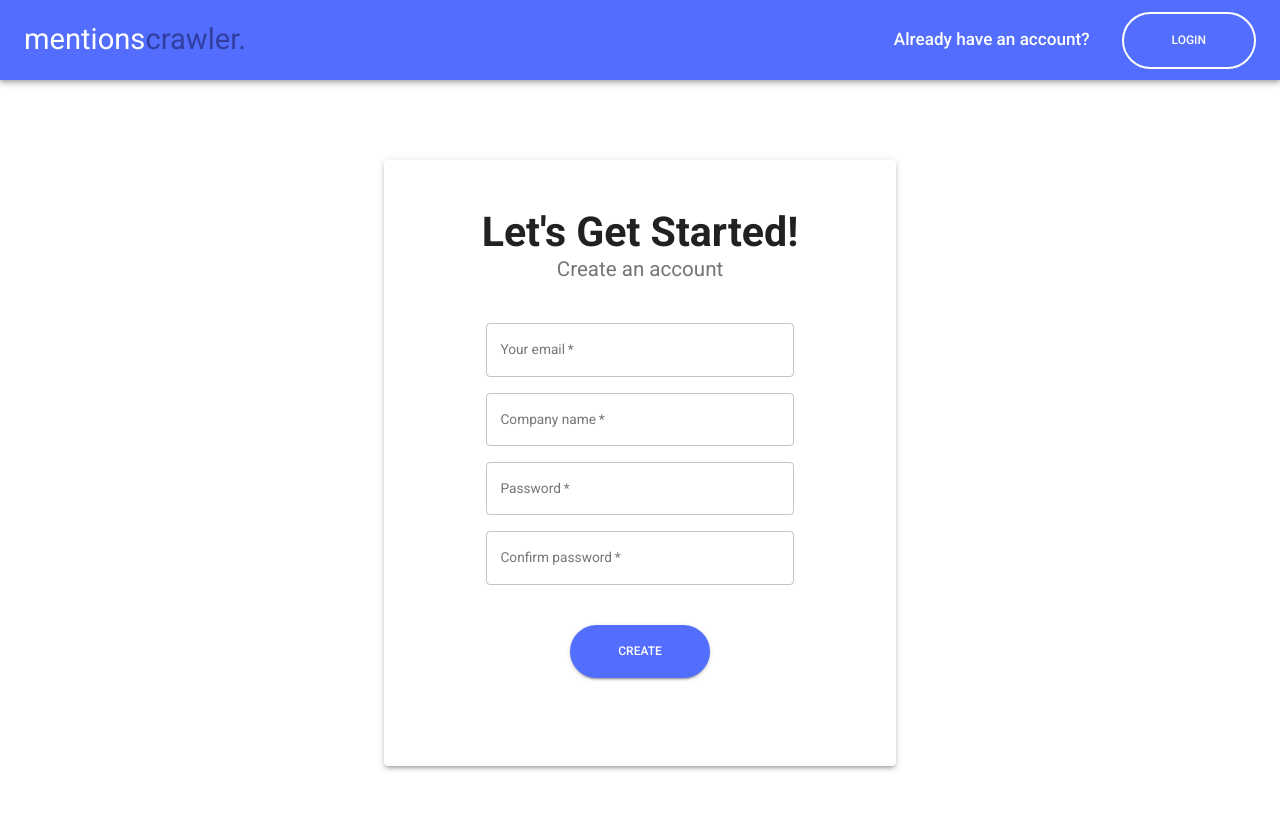
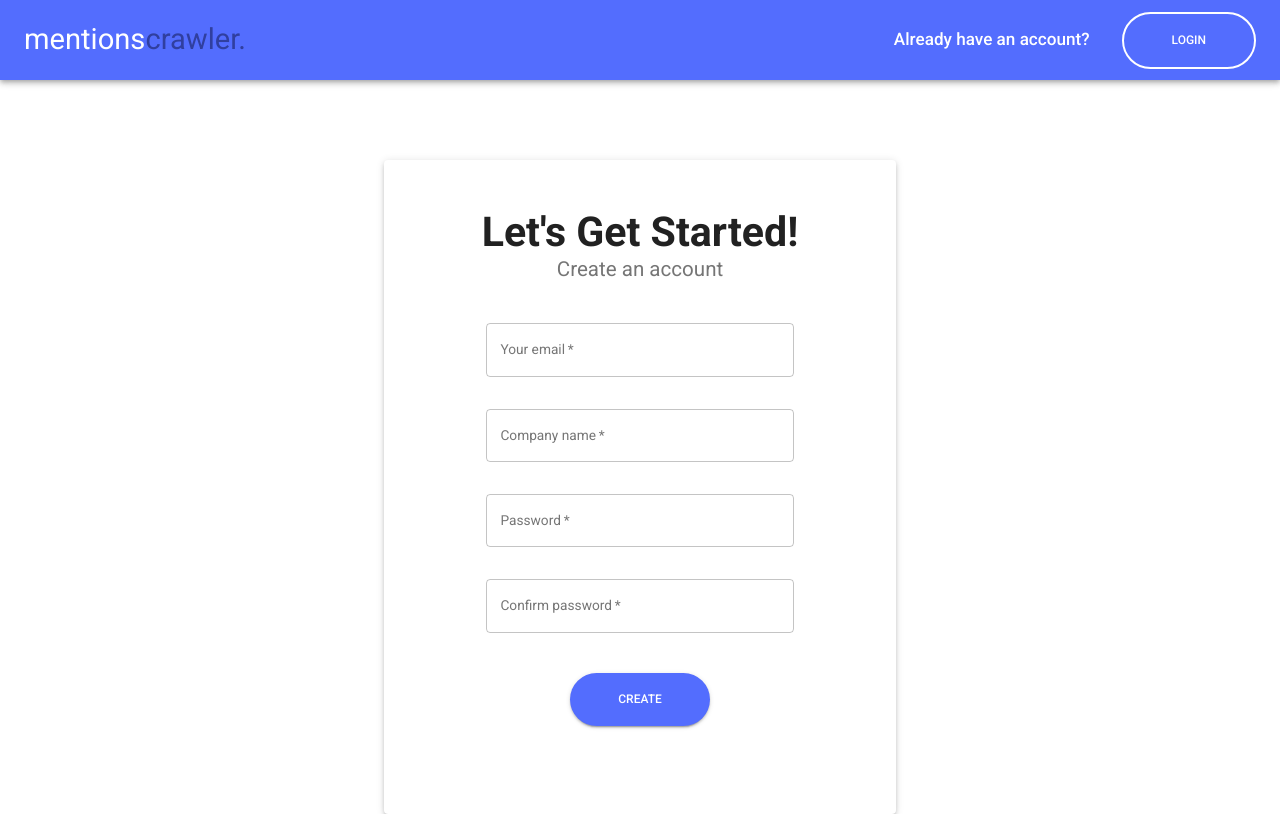
Before and after one commit to hatchways/team-dolphin, a React (Create React App) app in the folder client/: page /signup in a window 1280 px wide. Built offline with nearby package versions, Linux system fonts and the light colour scheme.

Commit message:
Change input field spacing

```diff
--- a/client/src/pages/Login.js
+++ b/client/src/pages/Login.js
@@ -69,7 +69,7 @@ const Login = () => {
             Log in to your account
           </Typography>
           <form className={classes.form} onSubmit={handleLogin}>
-            <Grid container spacing={2}>
+            <Grid container spacing={3}>
               <Grid item xs={12}>
                 <TextField required fullWidth label="Your email" variant="outlined" type="email" name="email" onChange={handleUserInput} value={loginUser.email} />
               </Grid>
--- a/client/src/pages/Signup.js
+++ b/client/src/pages/Signup.js
@@ -102,7 +102,7 @@ const Signup = () => {
             Create an account
           </Typography>
           <form className={classes.form} onSubmit={handleSignup}>
-            <Grid container spacing={2}>
+            <Grid container spacing={4}>
               <Grid item xs={12}>
                 <TextField required fullWidth label="Your email" variant="outlined" type="email" name="email" onChange={handleUserInput} value={signupUser.email} />
               </Grid>
```
Also changed, not shown: 1 other file (tests, documents, lock files or other folders).
